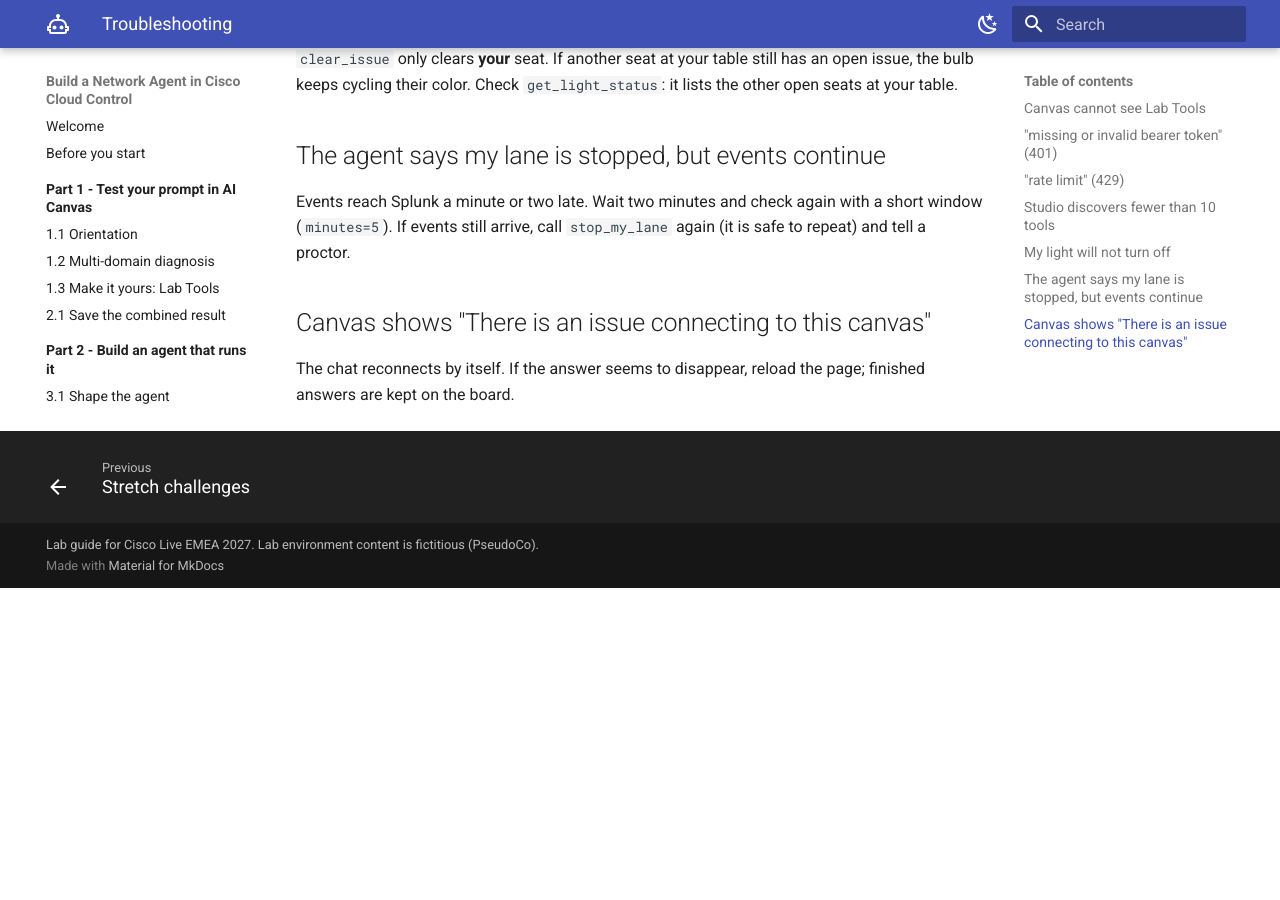
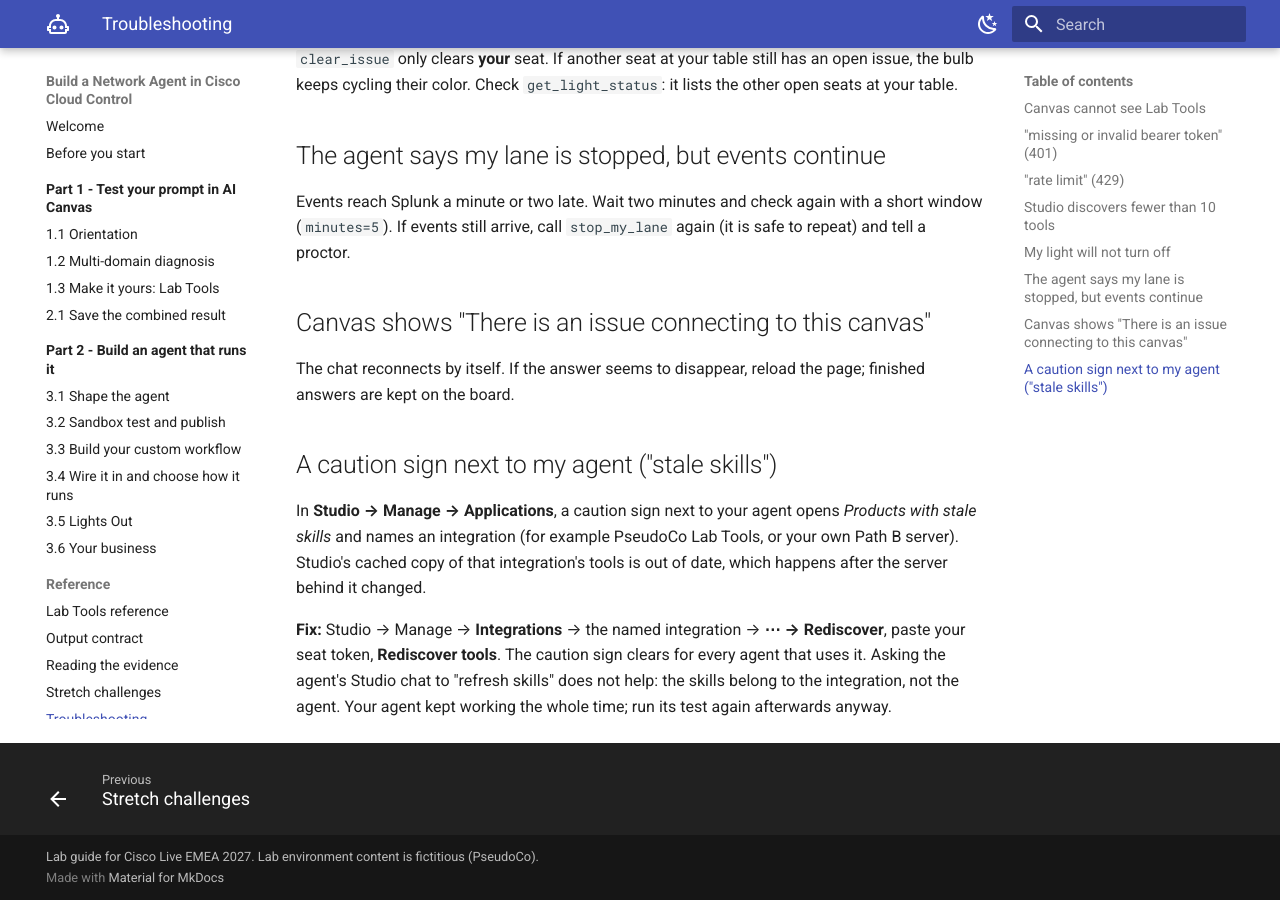
Before and after one commit to mokuma56/cloud-control-agent-lab-guide, an MkDocs documentation site: the page built from docs/reference/troubleshooting.md, in a window 1280 px wide and 900 px high, scrolled down 921 px. Built offline with MkDocs 1.6.1 and Material for MkDocs 9.7.7, drawn with Linux system fonts in a browser that asks for light colours; before the commit the page ends 1509 px from its top, so only the background shows below that.

Commit message:
Troubleshooting: stale-skills caution is fixed by Rediscover
Verified on POD-45: the caution comes from the integration's cached tool
catalog, appears on any agent using it, and Integrations > Rediscover clears it
for all of them. Asking the agent chat to refresh skills does nothing.

Co-Authored-By: Claude Opus 5.5 <noreply@anthropic.com>

```diff
--- a/docs/reference/troubleshooting.md
+++ b/docs/reference/troubleshooting.md
@@ -40,3 +40,14 @@ Events reach Splunk a minute or two late. Wait two minutes and check again with
 
 The chat reconnects by itself. If the answer seems to disappear, reload the page; finished answers
 are kept on the board.
+
+## A caution sign next to my agent ("stale skills")
+
+In **Studio → Manage → Applications**, a caution sign next to your agent opens *Products with stale
+skills* and names an integration (for example PseudoCo Lab Tools, or your own Path B server). Studio's
+cached copy of that integration's tools is out of date, which happens after the server behind it changed.
+
+**Fix:** Studio → Manage → **Integrations** → the named integration → **⋯ → Rediscover**, paste your seat
+token, **Rediscover tools**. The caution sign clears for every agent that uses it. Asking the agent's
+Studio chat to "refresh skills" does not help: the skills belong to the integration, not the agent.
+Your agent kept working the whole time; run its test again afterwards anyway.
```
